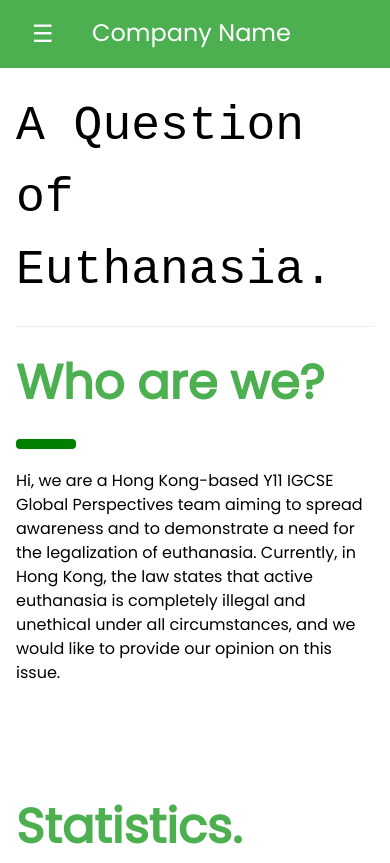
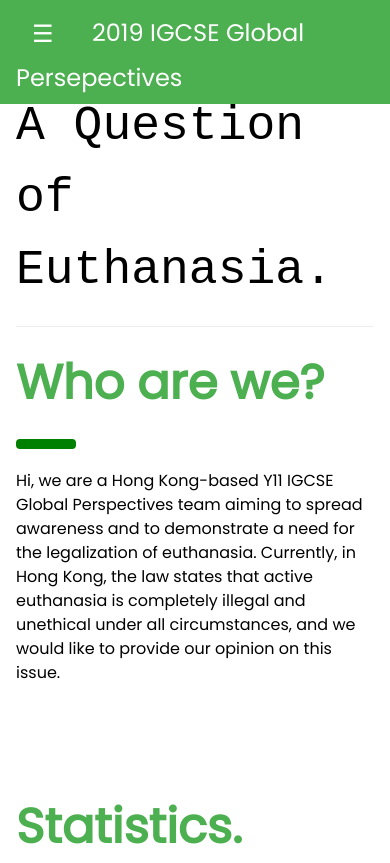
Before and after one commit to changh7/changh7.github.io, a plain HTML site: page index.html in a window 390 px wide. Shown: the top 863 px of the page. Drawn offline with nearby package versions, Linux system fonts and the light colour scheme.

Commit message:
phone support

```diff
--- a/index.html
+++ b/index.html
@@ -37,7 +37,7 @@ body {font-size:16px;}
 <!-- Top menu on small screens -->
 <header class="w3-container w3-top w3-hide-large w3-green w3-xlarge w3-padding">
   <a href="javascript:void(0)" class="w3-button w3-green w3-margin-right" onclick="w3_open()">☰</a>
-  <span>Company Name</span>
+  <span>2019 IGCSE Global Persepectives</span>
 </header>
 
 <!-- Overlay effect when opening sidebar on small screens -->
```
